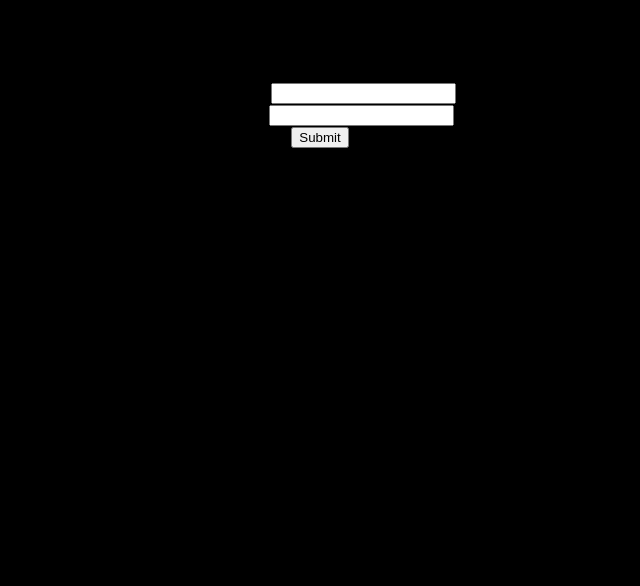
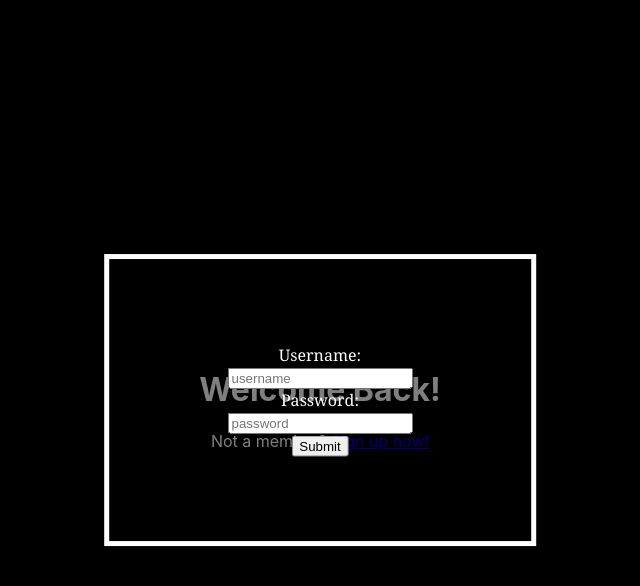
Before and after one commit to riannacastro/first-store-frontend, a React (Create React App) app: page /signin in a window 1280 px wide. Shown: the top 586 px of the page, without its empty margins (320-960 px from the left). Built offline with nearby package versions, Linux system fonts and the light colour scheme.

Commit message:
css for signin

```diff
--- a/src/App.js
+++ b/src/App.js
@@ -2,7 +2,7 @@ import './css/App.css';
 import { Switch, Route } from 'react-router-dom';
 import HomePage from './components/HomePage';
 import ItemsContainer from './components/items/ItemsContainer';
-import Login from './components/user/Login';
+import Login from './components/user/Signin';
 
 
 function App() {
--- a/src/components/user/Login.js
+++ /dev/null
@@ -1,25 +0,0 @@
-import React, { Component } from 'react'
-
-export default class Login extends Component {
-
-    state = {
-        username: "",
-        password: ""
-    }
-    render() {
-        return (
-            <div>
-                <h1>Welcome Back!</h1>
-                <form onSubmit={this.handleSubmit}>
-                    <label>Username: </label>
-                    <input type="text" name="username" onChange={this.handleChange} value={this.state.username} required/>
-                    < br />
-                    <label>Password: </label>
-                    <input type="password" name="password" onChange={this.handleChange} value={this.state.username} required/>
-                    < br />
-                    <input type="submit" />
-                </form>
-            </div>
-        )
-    }
-}
--- /dev/null
+++ b/src/components/user/Signin.js
@@ -0,0 +1,28 @@
+import React, { Component } from 'react'
+import { Link } from 'react-router-dom'
+import '../../css/Signin.css'
+
+export default class Login extends Component {
+
+    state = {
+        username: "",
+        password: ""
+    }
+    render() {
+        return (
+            <div className='signin'>
+                    <h1>Welcome Back!</h1>
+                <form id="signin-form" onSubmit={this.handleSubmit}>
+                    <label>Username: </label>
+                    <input type="text" name="username" onChange={this.handleChange} value={this.state.username} placeholder='username' required/>
+                    < br />
+                    <label>Password: </label>
+                    <input type="password" name="password" onChange={this.handleChange} value={this.state.username} placeholder='password' required/>
+                    < br />
+                    <input type="submit" />
+                </form>
+                Not a member? <Link to="/signup">Sign up now!</Link>
+            </div>
+        )
+    }
+}
--- /dev/null
+++ b/src/css/Signin.css
@@ -0,0 +1,24 @@
+.signin {
+    color: white;
+    position: absolute;
+    left: 50%;
+    top: 50%;
+    transform: translate(-50%, -50%);
+    border: 5px solid #ffffff;
+    padding: 90px;
+}
+
+
+#signin-form {
+    justify-content: space-evenly;
+    font-family: Georgia, 'Times New Roman', Times, serif;
+    position: absolute;
+  padding: 40px;
+  left: 50%;
+    top: 50%;
+  transform: translate(-50%, -50%);
+  background: rgba(0,0,0,.5);
+  box-sizing: border-box;
+  box-shadow: 0 15px 25px rgba(0,0,0,.6);
+  border-radius: 10px;
+}
```
